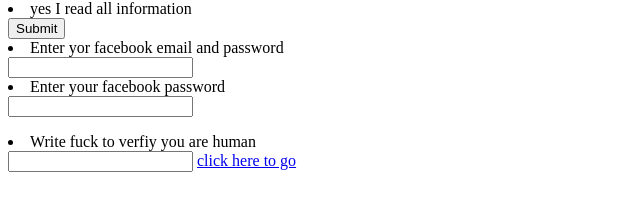
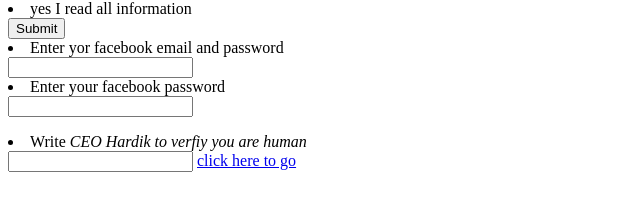
Before and after one commit to rythambasyal0/test-html, a plain HTML site: page index.html in a window 1280 px wide. Shown: the part 78-288 px from the top of the page, 0-640 px from the left. Drawn offline with Linux system fonts and the light colour scheme.

Commit message:
created website

```diff
--- a/index.html
+++ b/index.html
@@ -7,6 +7,7 @@
   <input type="Text and number">
   <li>Enter your facebook password</li>
   <input type="text and number"> </p>
-<li>Write fuck to verfiy you are human</li>
+<li>Write <i>CEO Hardik to verfiy you are human</i></li>
 <input type="text or number">
 <a href="www.youtube.com">click here to go</a>
+</HTML>
```
